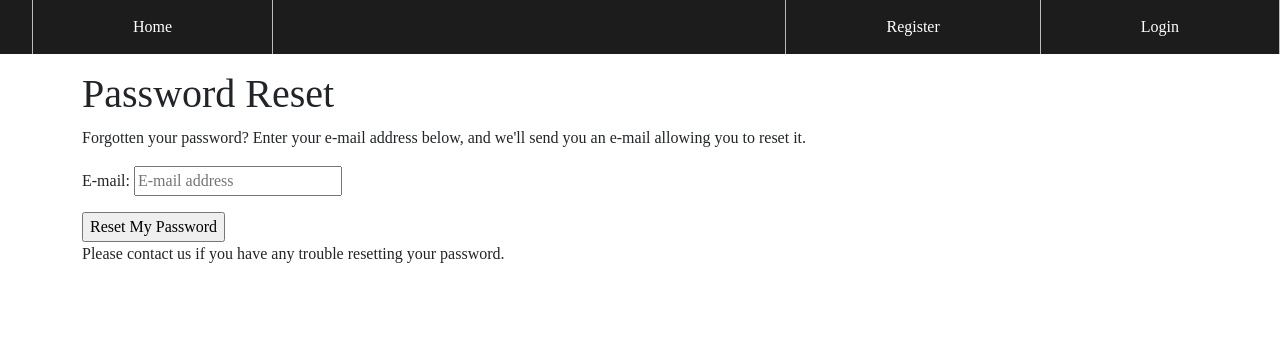
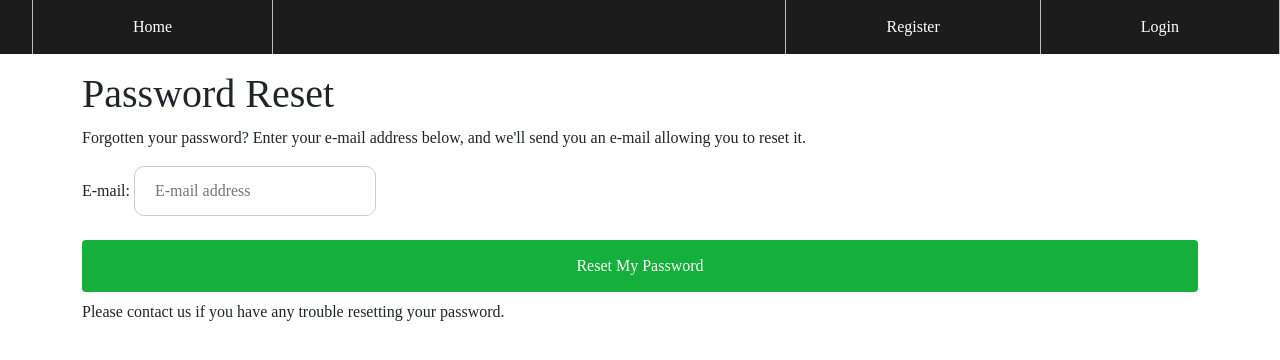
Before and after one commit to ShaneWD/photos_store, a Django app: page /accounts/password/reset/ in a window 1280 px wide. Shown: the top 360 px of the page. Run offline with Django 3.2, Linux system fonts and the light colour scheme; parts of the project's set-up code (start-up, migrations or seed data) failed here and were passed over.

Commit message:
restyled allauth pages

```diff
--- a/project/static/CSS/style.css
+++ b/project/static/CSS/style.css
@@ -27,3 +27,36 @@ li a {
 li a:hover:not(.active) {
   background-color: #111;
 }
+
+input[type=button], input[type=submit], input[type=reset] {
+  background-color: #15af3c;
+  border: none;
+  color: white;
+  padding: 16px 32px;
+  text-decoration: none;
+  margin: 4px 2px;
+  cursor: pointer;
+}
+
+input, select {
+  /* width: 100%; */
+  padding: 12px 20px;
+  margin: 8px 0;
+  display: inline-block;
+  border: 1px solid #ccc;
+  border-radius: 4px;
+  box-sizing: border-box;
+  border-radius:10px;
+  /* text-align: center; */
+}
+
+input[type=submit] {
+  width: 100%;
+  background-color: #15af3c;
+  color: white;
+  padding: 14px 20px;
+  margin: 8px 0;
+  border: none;
+  border-radius: 4px;
+  cursor: pointer;
+}
```
